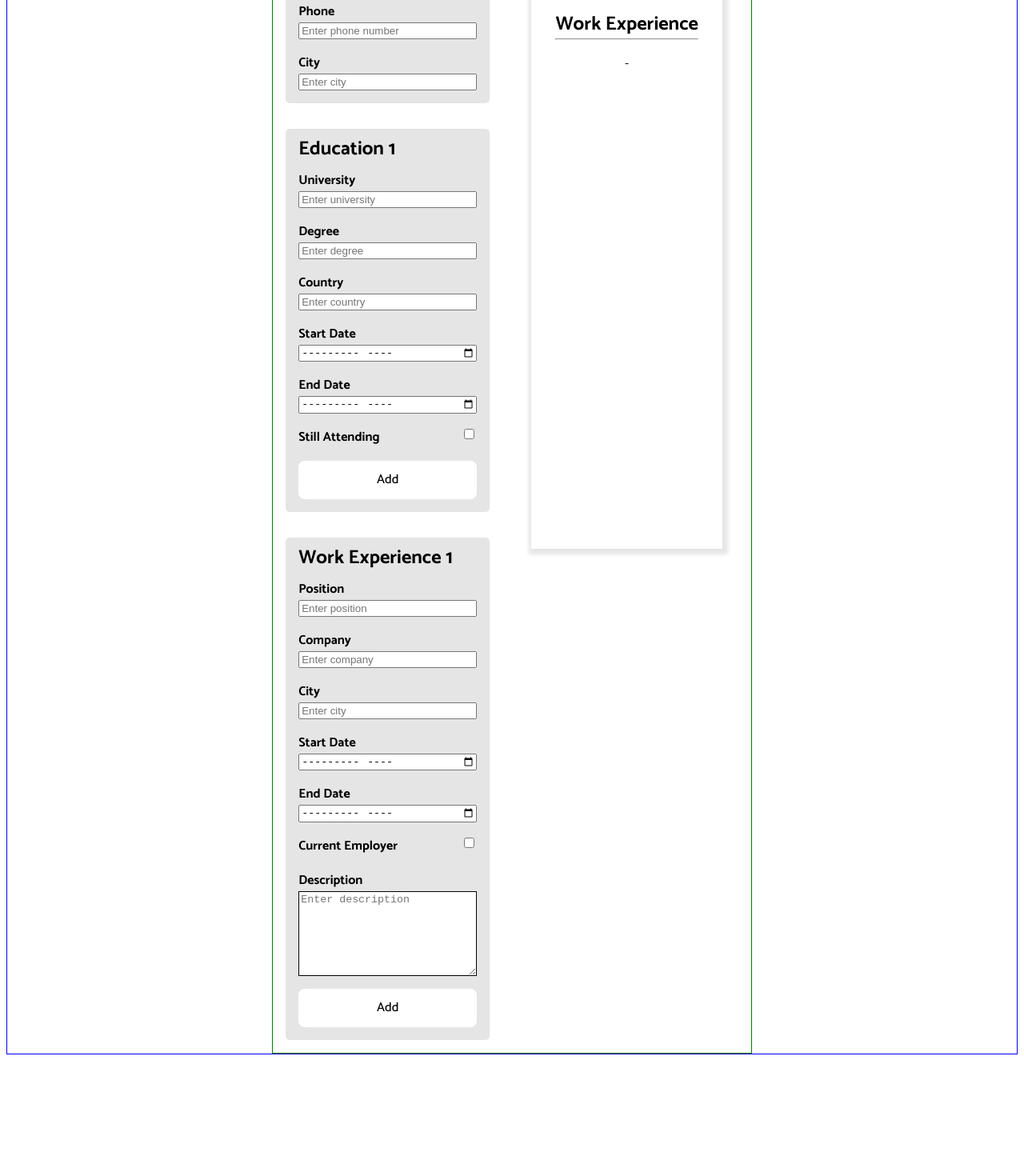
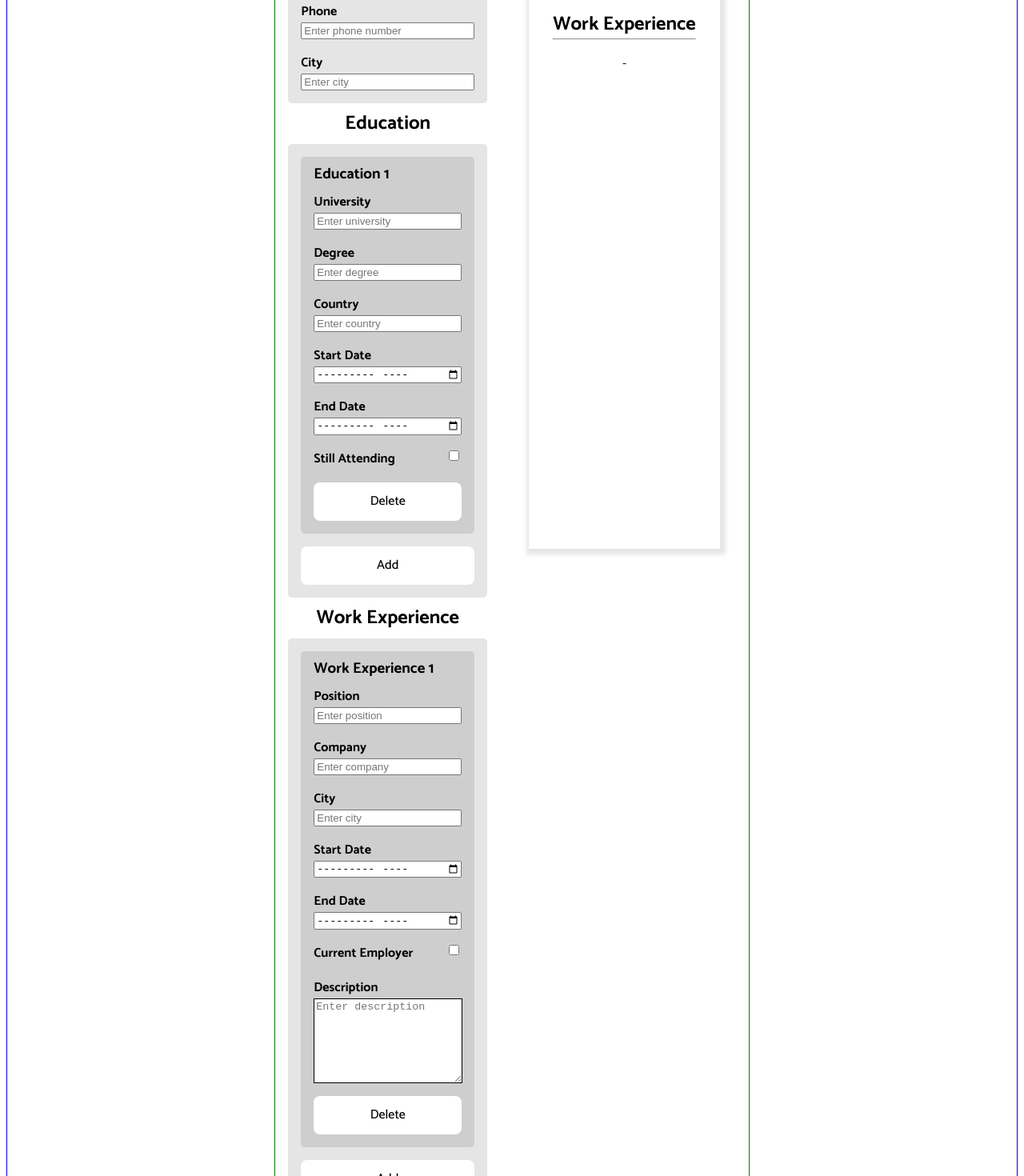
Before and after one commit to sharadd19/CV-Application, a React (Vite) app: page / in a window 1280 px wide. Shown: the part 220-1690 px from the top of the page at 80% size. Before the commit the page ends 1546 px from the top, so only its background shows below. Built offline with nearby package versions, Linux system fonts and the light colour scheme.

Commit message:
Fixed add and delete button and added more styling

```diff
--- a/src/App.css
+++ b/src/App.css
@@ -16,12 +16,12 @@
   border: 1px soid purple;
   display: flex;
   flex-direction: column;
-  gap: 2rem;
+  gap: 1rem;
   padding-top: 1rem;
 }
 
 .cvContainer{
-
+  max-width: 1000px;
   display: flex;
   flex-direction: column;
   background-color: white;
--- a/src/components/Education.jsx
+++ b/src/components/Education.jsx
@@ -28,12 +28,15 @@ const Education = ({ educations, setEducation }) => {
     ]);
   };
   return (
+    <>
+    <div>
+      <h2>Education</h2>
+    </div>
     <div className="card">
-      {educations.map(
-        (education, index) => (
-          <div key={education.id} className="education">
+      {educations.map((education, index) => (
+        <div key={education.id} className="educationCard">
           <div className="educationTitle">
-              <h2 className="education">Education {index + 1}</h2>
+            <h3 className="education">Education {index + 1}</h3>
           </div>
 
           <div className="university">
@@ -48,14 +51,11 @@ const Education = ({ educations, setEducation }) => {
               onChange={(e) =>
                 handleInputChange(education.id, "university", e.target.value)
               }
-
             />
           </div>
 
           <div className="degree">
-              <label htmlFor={education.degree}>
-                {<strong>Degree</strong>}
-              </label>
+            <label htmlFor={education.degree}>{<strong>Degree</strong>}</label>
             <input
               type="text"
               placeholder="Enter degree"
@@ -67,7 +67,9 @@ const Education = ({ educations, setEducation }) => {
             />
           </div>
           <div className="country">
-              <label htmlFor={education.Country}>{<strong>Country</strong>}</label>
+            <label htmlFor={education.Country}>
+              {<strong>Country</strong>}
+            </label>
             <input
               type="text"
               placeholder="Enter country"
@@ -118,28 +120,31 @@ const Education = ({ educations, setEducation }) => {
               checked={education.stillAttending}
               onChange={(e) => {
                 if (e.target.checked) {
-                    handleInputChange(education.id, "endDate", "")
+                  handleInputChange(education.id, "endDate", "");
                 }
-                  handleInputChange(education.id, "stillAttending", e.target.checked)
+                handleInputChange(
+                  education.id,
+                  "stillAttending",
+                  e.target.checked
+                );
               }}
               required
             />
           </div>
-          </div>
-        ),
-        //Add a delete button
+
           <button
             className="deleteEducation"
-          onClick={() => handleDeleteEducation(id)}
+            onClick={() => handleDeleteEducation(education.id)}
           >
             Delete
           </button>
-      )}
-
-      <button className="addEducation" onClick={() => handleAddEducation}>
+        </div>
+      ))}
+      <button className="addEducation" onClick={() => handleAddEducation()}>
         Add
       </button>
     </div>
+    </>
   );
 };
 
--- a/src/components/WorkExperience.jsx
+++ b/src/components/WorkExperience.jsx
@@ -1,25 +1,23 @@
 import { v4 as uuid4 } from "uuid";
-import "../styles/workExperience.css"
+import "../styles/workExperience.css";
 const WorkExperience = ({ workExperiences, setWorkExperience }) => {
-
   // Look through the workExperiences list for the id specified and delete it.
   const handleDeleteWorkExperience = (id) => {
     setWorkExperience((workExperiencesList) =>
       workExperiencesList.filter((workExperience) => workExperience.id !== id)
     );
   };
-
   const handleInputChange = (id, field, value) => {
     setWorkExperience((workExperienceList) =>
       workExperienceList.map((workExperience) =>
-        workExperience.id === id ? { ...workExperience, [field]: value } : workExperience
+        workExperience.id === id
+          ? { ...workExperience, [field]: value }
+          : workExperience
       )
     );
   };
 
-
   const handleAddWorkExperience = () => {
-    debugger;
     setWorkExperience((workExperienceList) => [
       ...workExperienceList,
       {
@@ -29,28 +27,33 @@ const WorkExperience = ({ workExperiences, setWorkExperience }) => {
         city: "",
         startDate: "",
         endDate: "",
-        description: ""
+        description: "",
       },
     ]);
   };
   return (
+    <>
+      <div className="workExperienceTitle">
+        <h2>Work Experience</h2>
+      </div>
       <div className="card">
-      {workExperiences.map(
-        (workExperience, index) =>
-        <div key={workExperience.id} className="workExperience">
-
+        {workExperiences.map((workExperience, index) => (
+          <div key={workExperience.id} className="workExperienceCard">
             <div className="workExperienceTitle">
-              <h2 className="workExperience"> Work Experience {index + 1}</h2>
+              <h3 className="workExperience"> Work Experience {index + 1}</h3>
             </div>
 
             <div className="position">
-            <label htmlFor={workExperience.position}>{<strong>Position</strong>}</label>
+              <label htmlFor={workExperience.position}>
+                {<strong>Position</strong>}
+              </label>
               <input
                 type="text"
                 placeholder="Enter position"
                 id="positionInput"
                 value={workExperience.position}
-                onChange={(e) =>
+                onChange={
+                  (e) =>
                   handleInputChange(workExperience.id, "position", e.target.value)
                 }
                 required
@@ -58,19 +61,27 @@ const WorkExperience = ({ workExperiences, setWorkExperience }) => {
             </div>
 
             <div className="company">
-            <label htmlFor={workExperience.company}>{<strong>Company</strong>}</label>
+              <label htmlFor={workExperience.company}>
+                {<strong>Company</strong>}
+              </label>
               <input
                 type="text"
                 placeholder="Enter company"
                 required
                 value={workExperience.company}
                 onChange={(e) =>
-                  handleInputChange(workExperience.id, "company", e.target.value)
+                  handleInputChange(
+                    workExperience.id,
+                    "company",
+                    e.target.value
+                  )
                 }
               />
             </div>
             <div className="city">
-            <label htmlFor={workExperience.city}>{<strong>City</strong>}</label>
+              <label htmlFor={workExperience.city}>
+                {<strong>City</strong>}
+              </label>
               <input
                 type="text"
                 placeholder="Enter city"
@@ -82,19 +93,27 @@ const WorkExperience = ({ workExperiences, setWorkExperience }) => {
               />
             </div>
             <div className="startDate">
-            <label htmlFor={workExperience.startDate}>{<strong>Start Date</strong>}</label>
+              <label htmlFor={workExperience.startDate}>
+                {<strong>Start Date</strong>}
+              </label>
               <input
                 type="month"
                 placeholder="Enter start date"
                 required
                 value={workExperience.startDate}
                 onChange={(e) =>
-                  handleInputChange(workExperience.id, "startDate", e.target.value)
+                  handleInputChange(
+                    workExperience.id,
+                    "startDate",
+                    e.target.value
+                  )
                 }
               />
             </div>
             <div className="endDate">
-            <label htmlFor={workExperience.endDate}>{<strong>End Date</strong>}</label>
+              <label htmlFor={workExperience.endDate}>
+                {<strong>End Date</strong>}
+              </label>
               <input
                 type="month"
                 placeholder="Enter end date"
@@ -102,54 +121,77 @@ const WorkExperience = ({ workExperiences, setWorkExperience }) => {
                 disabled={workExperience.currentEmployer}
                 value={workExperience.endDate}
                 onChange={(e) =>
-                  handleInputChange(workExperience.id, "endDate", e.target.value)
+                  handleInputChange(
+                    workExperience.id,
+                    "endDate",
+                    e.target.value
+                  )
                 }
                 required
               />
             </div>
 
             <div className="currentEmployer">
-            <label htmlFor="Current Employer ">{<strong>Current Employer</strong>}</label>
+              <label htmlFor="Current Employer ">
+                {<strong>Current Employer</strong>}
+              </label>
               <input
                 type="checkbox"
                 id="currentEmployerInput"
                 checked={workExperience.currentEmployer}
                 onChange={(e) => {
                   if (e.target.checked) {
-                    handleInputChange(workExperience.id, "endDate", "")
+                    handleInputChange(workExperience.id, "endDate", "");
                   }
-                  handleInputChange(workExperience.id, "currentEmployer", e.target.checked)
+                  handleInputChange(
+                    workExperience.id,
+                    "currentEmployer",
+                    e.target.checked
+                  );
                 }}
                 required
               />
             </div>
 
             <div className="description">
-            <label htmlFor={workExperience.description}>{<strong>Description</strong>}</label>
+              <label htmlFor={workExperience.description}>
+                {<strong>Description</strong>}
+              </label>
               <textarea
                 type="textArea"
                 placeholder="Enter description"
                 id="descriptionInput"
                 value={workExperience.description}
                 onChange={(e) =>
-                  handleInputChange(workExperience.id, "description", e.target.value)
+                  handleInputChange(
+                    workExperience.id,
+                    "description",
+                    e.target.value
+                  )
                 }
                 required
               />
             </div>
-          </div>,
-
-
-        //Add a delete button
-        <button className="deleteworkExperience" onClick={() => handleDeleteWorkExperience(id)}>
+            <div className="buttonGroup">
+              <button
+                className="deleteworkExperience"
+                onClick={(e) => {
+                  handleDeleteWorkExperience(workExperience.id);
+                }}
+              >
                 Delete
               </button>
-      )}
-
-      <button className="addworkExperience" onClick={() => handleAddWorkExperience}>
+            </div>
+          </div>
+        ))}
+        <button
+          className="addworkExperience"
+          onClick={() => handleAddWorkExperience()}
+        >
           Add
         </button>
       </div>
+    </>
   );
 };
 
--- a/src/index.css
+++ b/src/index.css
@@ -74,3 +74,13 @@ h2 {
 .card > .education, .workExperience {
   gap: 1rem;
 }
+
+.buttonGroup {
+  display: flex;
+  flex-direction: column;
+  gap: 10px
+}
+h3 {
+  margin-top: -10px;
+  margin-bottom: -10px;
+}
--- a/src/styles/cv.css
+++ /dev/null
@@ -1,3 +0,0 @@
-.cv {
-
-}
--- a/src/styles/education.css
+++ b/src/styles/education.css
@@ -1,3 +1,14 @@
 #stillAttendingInput {
     float: right;
 }
+
+.educationCard {
+
+  display: flex;
+  flex-direction: column;
+  gap: 1rem;
+  text-align: left;
+  background-color: rgb(0,0,0,0.1);
+  padding: 1rem;
+  border-radius: 5px;
+}
--- a/src/styles/workExperience.css
+++ b/src/styles/workExperience.css
@@ -8,3 +8,14 @@
   height: 100px;
   border: 1px solid black;
 }
+
+.workExperienceCard {
+
+    display: flex;
+    flex-direction: column;
+    gap: 1rem;
+    text-align: left;
+    background-color: rgb(0,0,0,0.1);
+    padding: 1rem;
+    border-radius: 5px;
+  }
```
Also changed, not shown: src/components/PersonalInformation.jsx (+15 -6 lines), src/components/CV.jsx (line endings or trailing spaces). Lines whose indentation alone changed are shown as unchanged.
